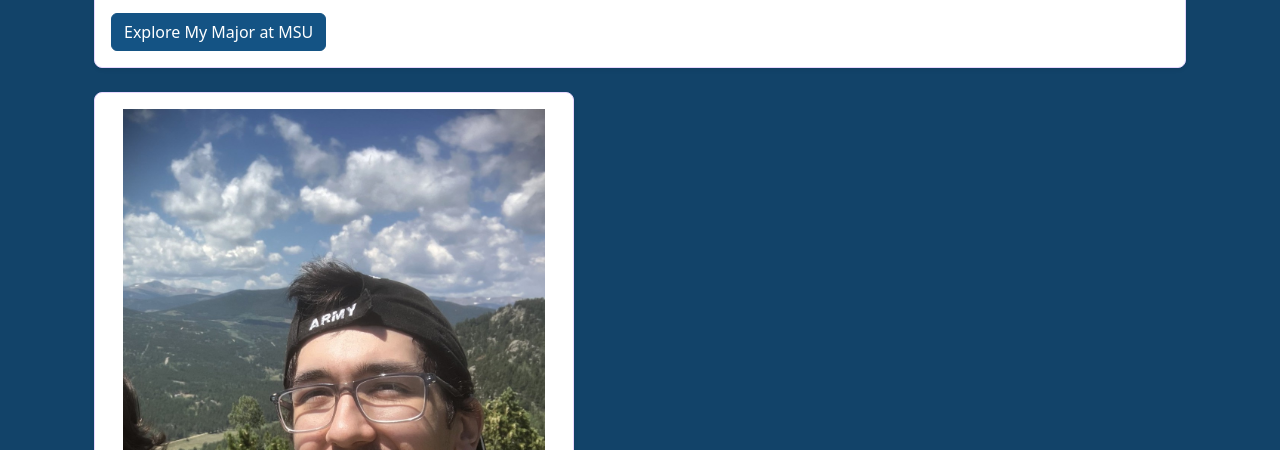
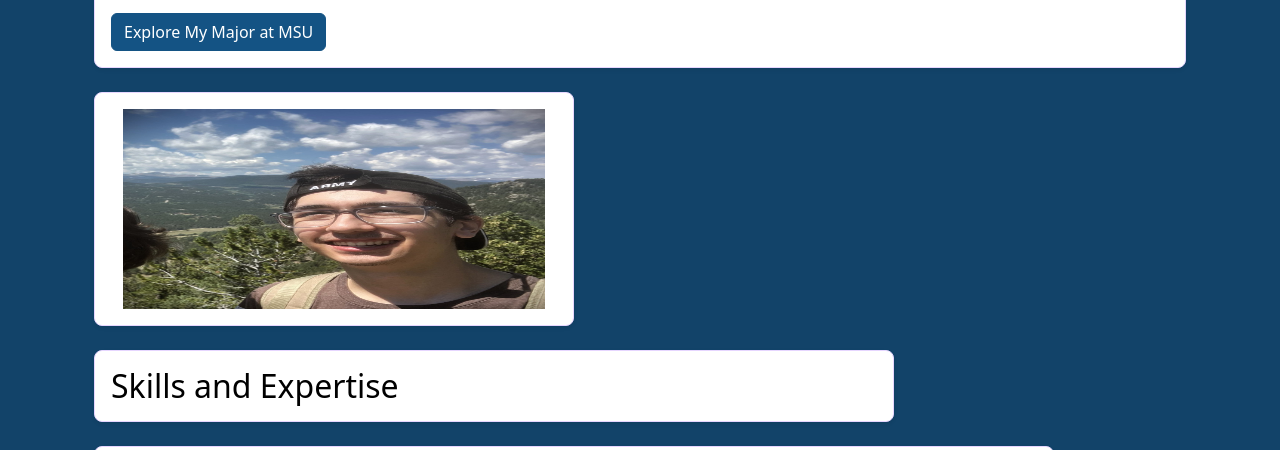
Before and after one commit to CommercialDuckLicense/website_portfolio, a plain HTML site: page index.html in a window 1280 px wide. Shown: the part 350-800 px from the top of the page. Drawn offline with nearby package versions, Linux system fonts and the light colour scheme.

Commit message:
Update index.html

```diff
--- a/index.html
+++ b/index.html
@@ -77,7 +77,7 @@
       <div class="box shadow-sm mb-4" style="max-width: 30rem">
         <img
           src="images/homepage.jpg"
-          class="img-fluid rounded container-fluid"
+          class="rounded container-fluid"
           alt="Image of Michael "
           width="400"
           height="200"
```
